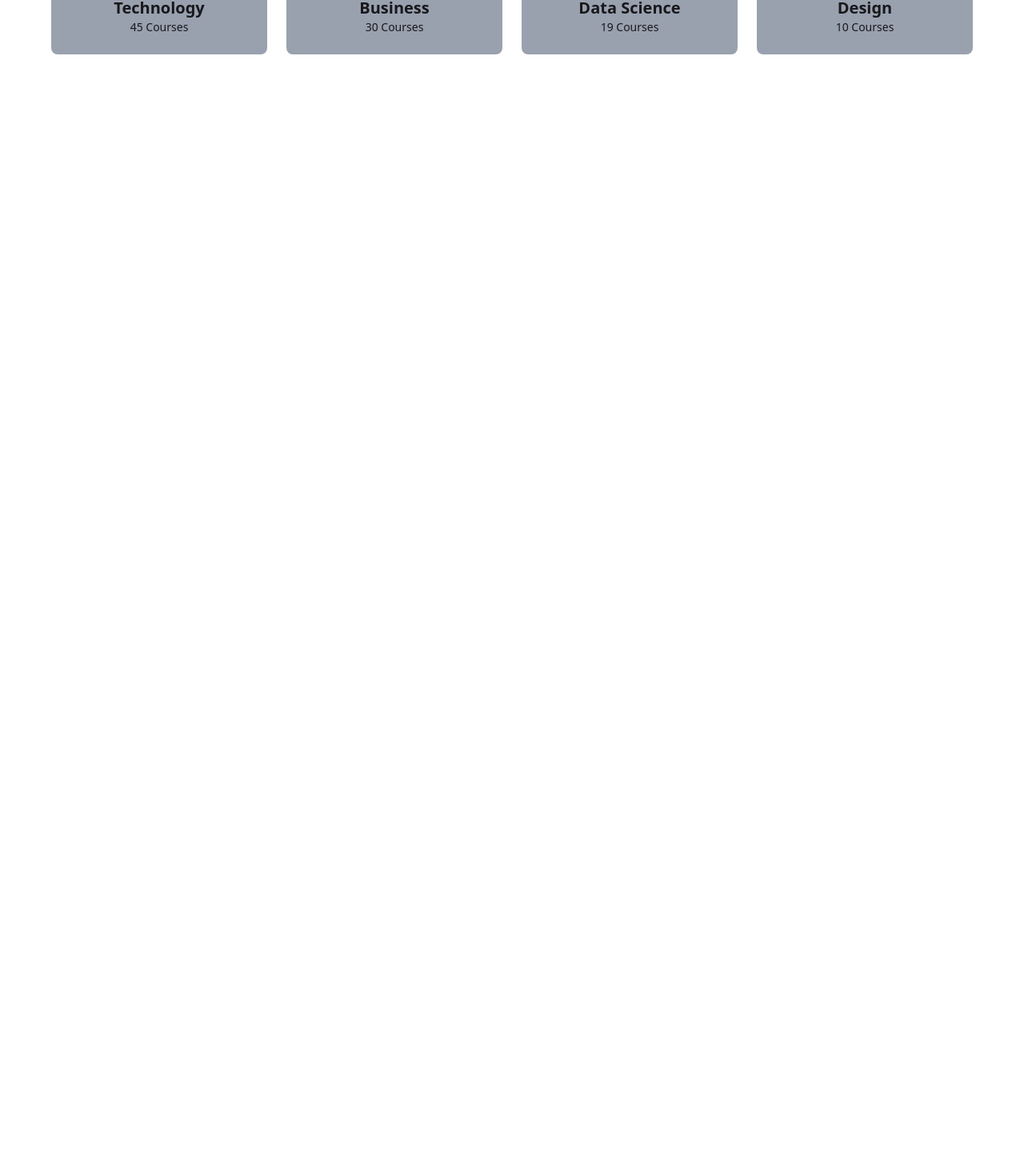
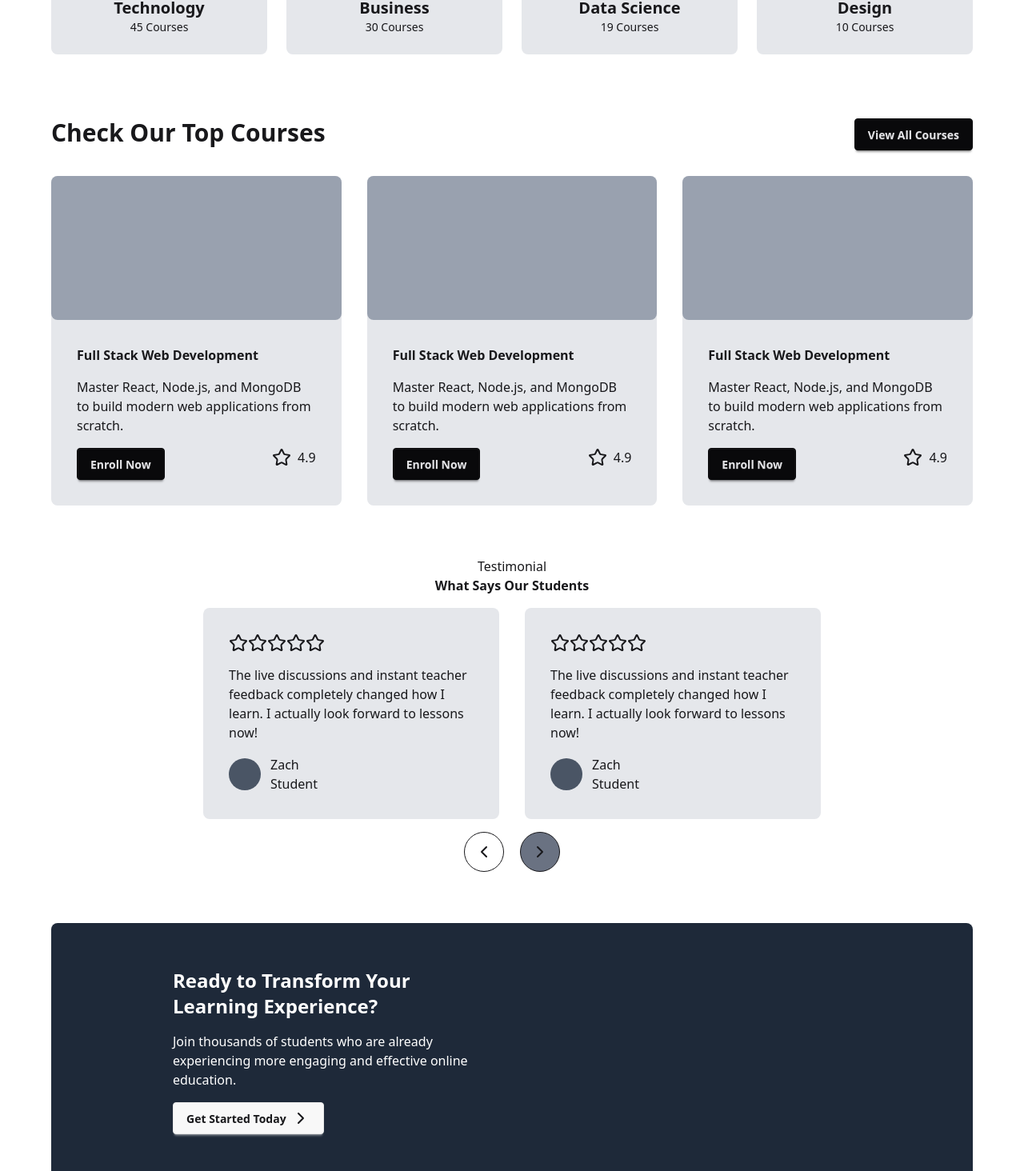
Before and after one commit to Emmanex01/trackademy, a Next.js app: page / in a window 1280 px wide. Shown: the part 1322-2786 px from the top of the page at 80% size. Before the commit the page ends 1406 px from the top, so only its background shows below. Built offline with nearby package versions, Linux system fonts and the light colour scheme.

Commit message:
added the remaining components of the landing page

```diff
--- a/src/app/page.tsx
+++ b/src/app/page.tsx
@@ -1,15 +1,29 @@
+import AcademicExperts from "../components/landingPage/AcademicExperts"
 import Categories from "../components/landingPage/Categories"
+import Footer from "../components/landingPage/Footer"
 import HeroSection from "../components/landingPage/HeroSection"
 import NavBar from "../components/landingPage/NavBar"
+import News from "../components/landingPage/News"
 import Revolutionalize from "../components/landingPage/Revolutionalize"
+import Testimonials from "../components/landingPage/Testimonials"
+import TopCourses from "../components/landingPage/TopCourses"
+import TransformExp from "../components/landingPage/TransformExp"
 
 const LandingPage = () => {
   return (
-    <div className="min-h-screen px-6 md:px-8 lg:px-16">
-      <NavBar/>
-      <HeroSection/>
-      <Revolutionalize/>
-      <Categories/>
+    <div className="min-h-screen">
+      <div className="px-6 md:px-8 lg:px-16">
+        <NavBar/>
+        <HeroSection/>
+        <Revolutionalize/>
+        <Categories/>
+        <TopCourses/>
+        <Testimonials/>
+        <TransformExp/>
+        <AcademicExperts/>
+        <News/>
+      </div>
+      <Footer/>
     </div>
   )
 }
--- /dev/null
+++ b/src/components/landingPage/AcademicExperts.tsx
@@ -0,0 +1,41 @@
+const AcademicExperts = () => {
+  const expertProfiles = [
+    {
+      name: 'Mark Johnson',
+      title: 'Digital Marketing Strategist',
+    },
+    {
+      name: 'Dr. Emily Brown',
+      title: 'Data Science & Analytics',
+    },
+    {
+      name: 'Alex Lee',
+      title: 'UX/UI Design Lead',
+    },
+    {
+      name: 'Dr. sarah chen',
+      title: 'Computer Science & AI Expert',
+    },
+  ]
+  return (
+    <div>
+      <div className='flex justify-between mt-16'>
+        <h2 className='font-semibold text-2xl md:text-3xl items-center'>Meet our Academic Experts</h2>
+        <button className='btn btn-neutral '>View All</button>
+      </div>
+      <div className='grid grid-cols-1 md:grid-cols-3 lg:grid-cols-4 gap-6 mt-6'>
+        {expertProfiles.map((expert, index) => (
+          <div key={index} className='bg-gray-200 rounded-lg'>
+                <div className='w-full bg-gray-400 h-45 rounded-lg'></div>
+                <div className='text-center p-4'>
+                    <h3 className='font-semibold text-xl'>{expert.name}</h3>
+                    <p className="text-sm">{expert.title}</p>
+                </div>
+            </div>
+        ))}
+      </div>
+    </div>
+  )
+}
+
+export default AcademicExperts
--- a/src/components/landingPage/Categories.tsx
+++ b/src/components/landingPage/Categories.tsx
@@ -18,7 +18,7 @@ const Categories = () => {
             courseCount: 19
         },
         {
-            icon: <Laptop size={48} className='p-2 bg-amber-50 rounded-lg'/>,
+            icon: <DraftingCompass size={48} className='p-2 bg-amber-50 rounded-lg'/>,
             name: 'Design',
             courseCount: 10
         },
@@ -32,7 +32,7 @@ const Categories = () => {
       <div className='grid gap-2 md:gap-6 grid-cols-1 sm:grid-cols-2 md:grid-cols-4 mt-6'>
         {/* Categories List - Placeholder */}
         {categories.map((category, index) => (
-            <div key={index} className='bg-gray-400 flex flex-col items-center p-6 rounded-lg  my-4'>
+            <div key={index} className='bg-gray-200 flex flex-col items-center p-6 rounded-lg  my-4'>
                 {category.icon}
                 <h3 className='font-semibold text-xl'>{category.name}</h3>
                 <p className='text-sm'>{category.courseCount} Courses</p>
--- /dev/null
+++ b/src/components/landingPage/Footer.tsx
@@ -0,0 +1,34 @@
+const Footer = () => {
+    const footerFeatures = [
+        { title: "Support", items: ["Help Center", "Community", "Contact Us"] },
+        { title: "Platform", items: ["Instructors", "Features", "Courses"] },
+        { title: "Company", items: ["About", "Blog", "Privacy"] },
+    ];
+  return (
+    <div className="bg-gray-800 py-16 text-white px-6 md:px-8 lg:px-16 mt-16">
+      <div className="grid grid-cols-1 sm:grid-cols-2 text-center sm:text-left gap-8">
+        <div className="md:max-w-[400px]">
+            <h1 className="font-bold text-3xl">EduFlow</h1>
+            <p>Empowering learners through accessible and engaging online education.</p>
+        </div>
+        <div className="grid grid-cols-1  sm:grid-cols-3 text-sm gap-8 mt-8 sm:mt-0">
+            {footerFeatures.map((feature) => (
+            <div key={feature.title}>
+                <h2 className="font-semibold text-xl mb-2">{feature.title}</h2>
+                <ul>
+                    {feature.items.map((item) => (
+                        <li key={item} className="mb-1 hover:underline cursor-pointer">{item}</li>
+                    ))}
+                </ul>
+            </div>
+             ))}
+        </div>
+      </div>
+        <div className="border-t border-white mt-8 pt-4 text-sm text-center">
+            &copy; {new Date().getFullYear()} EduFlow. All rights reserved.
+        </div>
+    </div>
+  )
+}
+
+export default Footer
--- /dev/null
+++ b/src/components/landingPage/News.tsx
@@ -0,0 +1,19 @@
+const News = () => {
+  return (
+    <div className="text-center mt-16">
+      <h2 className="font-semibold text-2xl mb-4">Latest News & Blog</h2>
+      <p className="mb-4">Stay updated with the latest trends, tips, and insights in online education</p>
+      <div className="grid gap-4 grid-cols-1 sm:grid-cols-2 md:grid-cols-3">
+        {/* News articles would be mapped here */}
+        <div className="h-48 bg-gray-400 rounded-lg"></div>
+        <div className="h-48 bg-gray-400 rounded-lg"></div>
+        <div className="h-48 bg-gray-400 rounded-lg"></div>
+      </div>
+      <div className="mt-4">
+        <button className="btn btn-neutral">Read More Articles</button>
+      </div>
+    </div>
+  )
+}
+
+export default News
--- /dev/null
+++ b/src/components/landingPage/Testimonials.tsx
@@ -0,0 +1,58 @@
+import { Star, ChevronRight, ChevronLeft } from 'lucide-react'
+
+
+const Testimonials = () => {
+  const testimonials = [
+    {
+      id: 1,
+      name: 'Zach',
+      role: 'Student',
+      rating: 5,
+      feedback: 'The live discussions and instant teacher feedback completely changed how I learn. I actually look forward to lessons now!',
+      avatar: 'path/to/zach-avatar.jpg',
+    },
+    {
+      id: 2,
+      name: 'Zach',
+      role: 'Student',
+      rating: 5,
+      feedback: 'The live discussions and instant teacher feedback completely changed how I learn. I actually look forward to lessons now!',
+      avatar: 'path/to/zach-avatar.jpg',
+    }
+  ];
+  return (
+    <div className='text-center mt-16'>
+      <h3 className=''>Testimonial</h3>
+      <h2 className='font-semibold'>What Says Our Students</h2>
+      <div className=' p-4 text-start flex gap-8 justify-center'>
+        {testimonials.map(testimonial => (
+          <div key={testimonial.id} className='space-y-4 bg-gray-200 p-8 max-w-[370px] rounded-lg '>
+            <div className='flex'>
+                <Star/>
+                <Star/>
+                <Star/>
+                <Star/>
+                <Star/>
+            </div>
+            <p>
+                {testimonial.feedback}
+            </p>
+            <div className='flex gap-3 items-center'>
+                <div className='w-10 h-10 bg-gray-600 rounded-full'></div>
+                <div>
+                    <h3>{testimonial.name}</h3>
+                    <p>{testimonial.role}</p>
+                </div>
+            </div>
+        </div>
+        ))}
+      </div>
+      <div className='flex gap-5 justify-center'>
+        <button className='bg-white p-3 rounded-full border'><ChevronLeft/></button>
+        <button className='bg-gray-500 p-3 rounded-full border '><ChevronRight/></button>
+      </div>
+    </div>
+  )
+}
+
+export default Testimonials
--- /dev/null
+++ b/src/components/landingPage/TopCourses.tsx
@@ -0,0 +1,49 @@
+import { Star } from 'lucide-react'
+
+const TopCourses = () => {
+    const topCourses = [
+        {
+            title : "Full Stack Web Development",
+            description : "Master React, Node.js, and MongoDB to build modern web applications from scratch.",
+            starNumber : 4.9
+        },
+        {
+            title : "Full Stack Web Development",
+            description : "Master React, Node.js, and MongoDB to build modern web applications from scratch.",
+            starNumber : 4.9
+        },
+        {
+            title : "Full Stack Web Development",
+            description : "Master React, Node.js, and MongoDB to build modern web applications from scratch.",
+            starNumber : 4.9
+        }
+    ]
+  return (
+    <div className="mt-16">
+      <div className='flex justify-between'>
+        <h2 className='font-semibold text-2xl md:text-3xl items-center'>Check Our Top Courses</h2>
+        <button className='btn btn-neutral '>View All Courses</button>
+      </div>
+      <div className='mt-8 gap-8 grid grid-cols-1 sm:grid-cols-2 md:grid-cols-3'>
+        {topCourses.map((course, index) => (
+            <div key={index} className='bg-gray-200 rounded-lg'>
+                <div className='w-full bg-gray-400 h-45 rounded-lg'></div>
+                <div className='p-8 flex flex-col gap-4'>
+                    <h3 className='font-semibold'>{course.title}</h3>
+                    <p>{course.description}</p>
+                    <div className=' flex justify-between'>
+                        <button className='btn btn-neutral'>Enroll Now</button>
+                        <div className='flex gap-2'>
+                            <Star/>
+                            <span>{course.starNumber}</span>
+                        </div>
+                    </div>
+                </div>
+            </div>
+         ))}
+      </div>
+    </div>
+  )
+}
+
+export default TopCourses
--- /dev/null
+++ b/src/components/landingPage/TransformExp.tsx
@@ -0,0 +1,18 @@
+import { ChevronRight } from "lucide-react"
+
+const TransformExp = () => {
+  return (
+    <div className="p-4 md:pl-32 md:py-8 text-white bg-gray-800 flex justify-start items-center min-h-[300px] mt-16 rounded-lg">
+      <div className="max-w-4xl mx-auto p-6 text-center space-y-4 md:max-w-[450px] md:text-start md:mx-0">
+        <h2 className="font-bold text-2xl">Ready to Transform Your Learning Experience?</h2>
+        <p>Join thousands of students who are already experiencing more engaging and effective online education.</p>
+        <button className="btn">
+            Get Started Today
+            <ChevronRight/>
+        </button>
+      </div>
+    </div>
+  )
+}
+
+export default TransformExp
```
